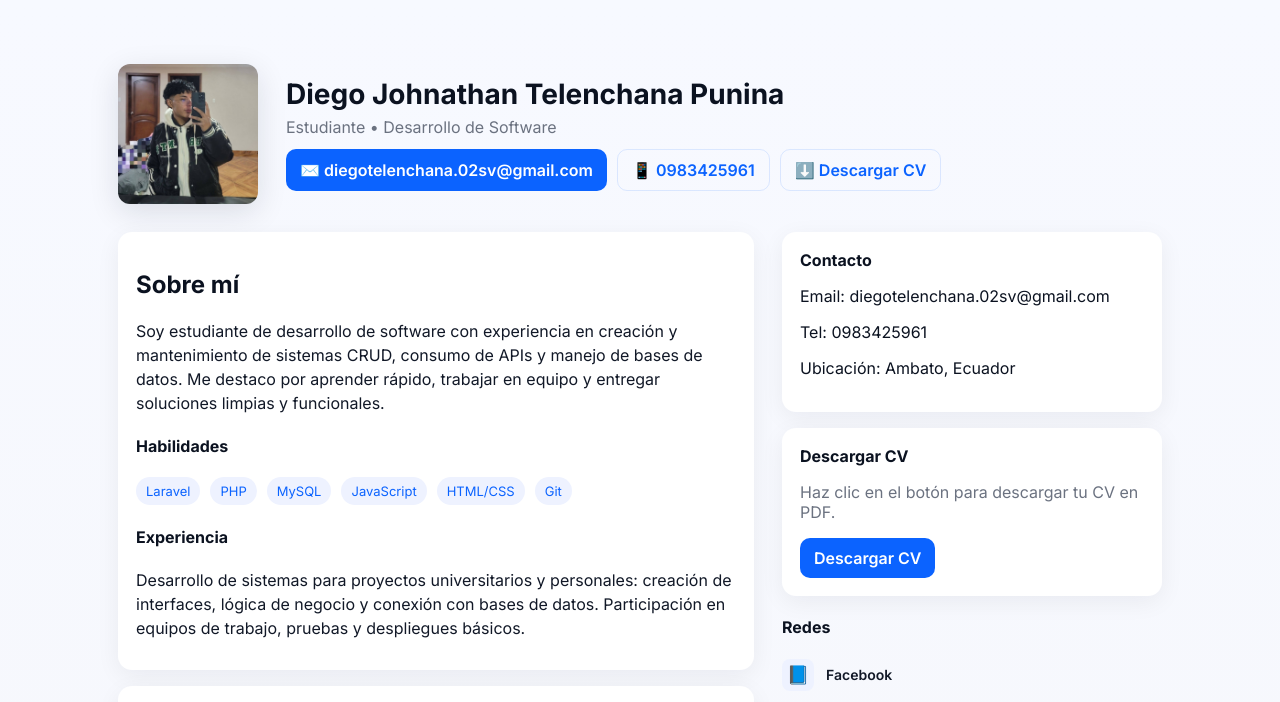
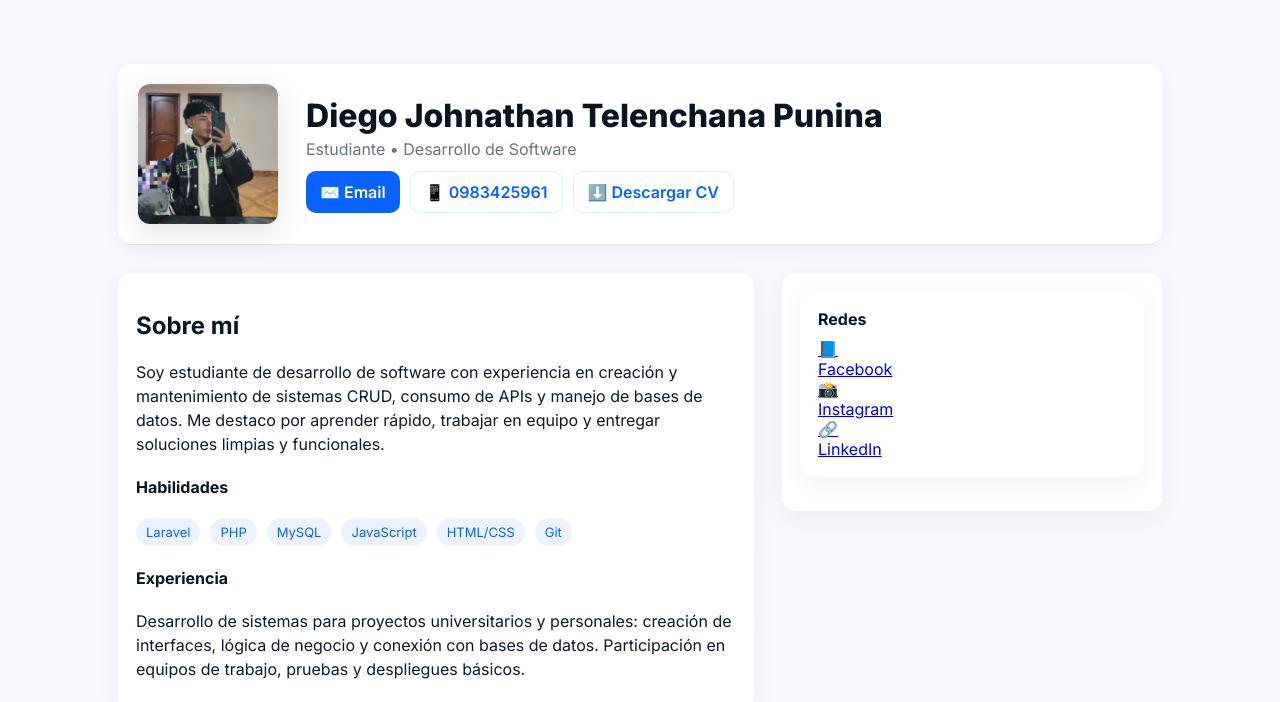
Before and after one commit to Jona-08/Jona-08.github.io, a plain HTML site: page index.html in a window 1280 px wide. Shown: the top 702 px of the page. Drawn offline with Linux system fonts and the light colour scheme.

Commit message:
Update index.html
dddd

```diff
--- a/index.html
+++ b/index.html
@@ -45,16 +45,15 @@
 </head>
 <body>
   <div class="container">
-    <header>
+    <header style="padding:20px 0;display:flex;align-items:center;gap:28px;border-bottom:1px solid #e5e7eb;background:white;border-radius:14px;padding:20px;box-shadow:0 4px 20px rgba(0,0,0,0.05)">
   <div class="avatar">
-        <!-- Reemplaza 'profile.jpg' con el nombre real de tu foto en el repo -->
     <img src="image.jpeg" alt="Foto de Diego Johnathan Telenchana Punina" class="profile-image">
   </div>
   <div class="hero">
-        <h1>Diego Johnathan Telenchana Punina</h1>
-        <div class="role">Estudiante • Desarrollo de Software</div>
+    <h1 style="font-size:32px;font-weight:800;margin:0;color:#0b1220">Diego Johnathan Telenchana Punina</h1>
+    <div class="role" style="font-size:16px;margin-top:4px;color:#6b7280;font-weight:500">Estudiante • Desarrollo de Software</div>
     <div class="contact">
-          <a class="btn" href="mailto:diegotelenchana.02sv@gmail.com">✉️ diegotelenchana.02sv@gmail.com</a>
+      <a class="btn" href="mailto:diegotelenchana.02sv@gmail.com">✉️ Email</a>
       <a class="btn secondary" href="tel:+593983425961">📱 0983425961</a>
       <a class="btn secondary" href="#download">⬇️ Descargar CV</a>
     </div>
@@ -125,27 +124,8 @@
 
       <aside>
         <div class="card section">
-          <h4>Contacto</h4>
-          <p>Email: diegotelenchana.02sv@gmail.com</p>
-          <p>Tel: 0983425961</p>
-          <p>Ubicación: Ambato, Ecuador</p>
-        </div>
-
   <div class="card section">
-          <h4>Descargar CV</h4>
-          <p style="color:var(--muted)">Haz clic en el botón para descargar tu CV en PDF.</p>
-          <a id="download" class="btn" href="resume.pdf" download>Descargar CV</a>
-        </div>
-
   <h4>Redes</h4>
-      <style>
-      .social-grid{display:flex;flex-direction:column;gap:14px;margin-top:10px}
-      .social-item{display:flex;align-items:center;gap:12px;text-decoration:none;color:#0b1220;font-weight:600}
-      .social-icon{width:32px;height:32px;display:flex;align-items:center;justify-content:center;border-radius:8px;background:#eef2ff;font-size:18px}
-      .social-label{font-size:14px;color:#111827}
-      </style>
-
-
   <div class="social-grid">
     <a class="social-item" href="https://www.facebook.com/diego.telenchana.7" target="_blank">
       <div class="social-icon">📘</div>
@@ -160,7 +140,7 @@
       <div class="social-label">LinkedIn</div>
     </a>
   </div>
-
+</div>
 </aside>
     </main>
 
```
Lines whose indentation alone changed are shown as unchanged.
